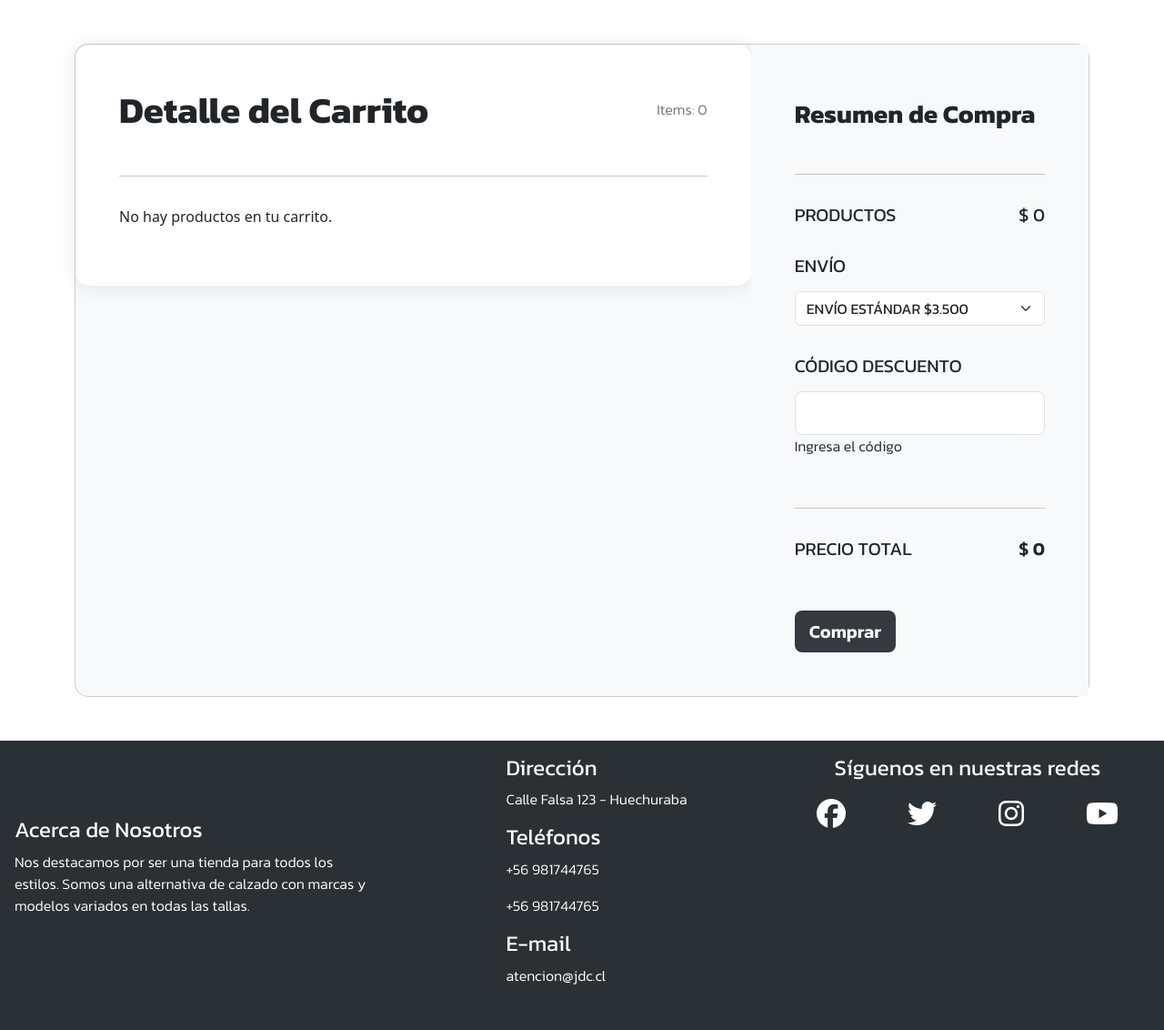
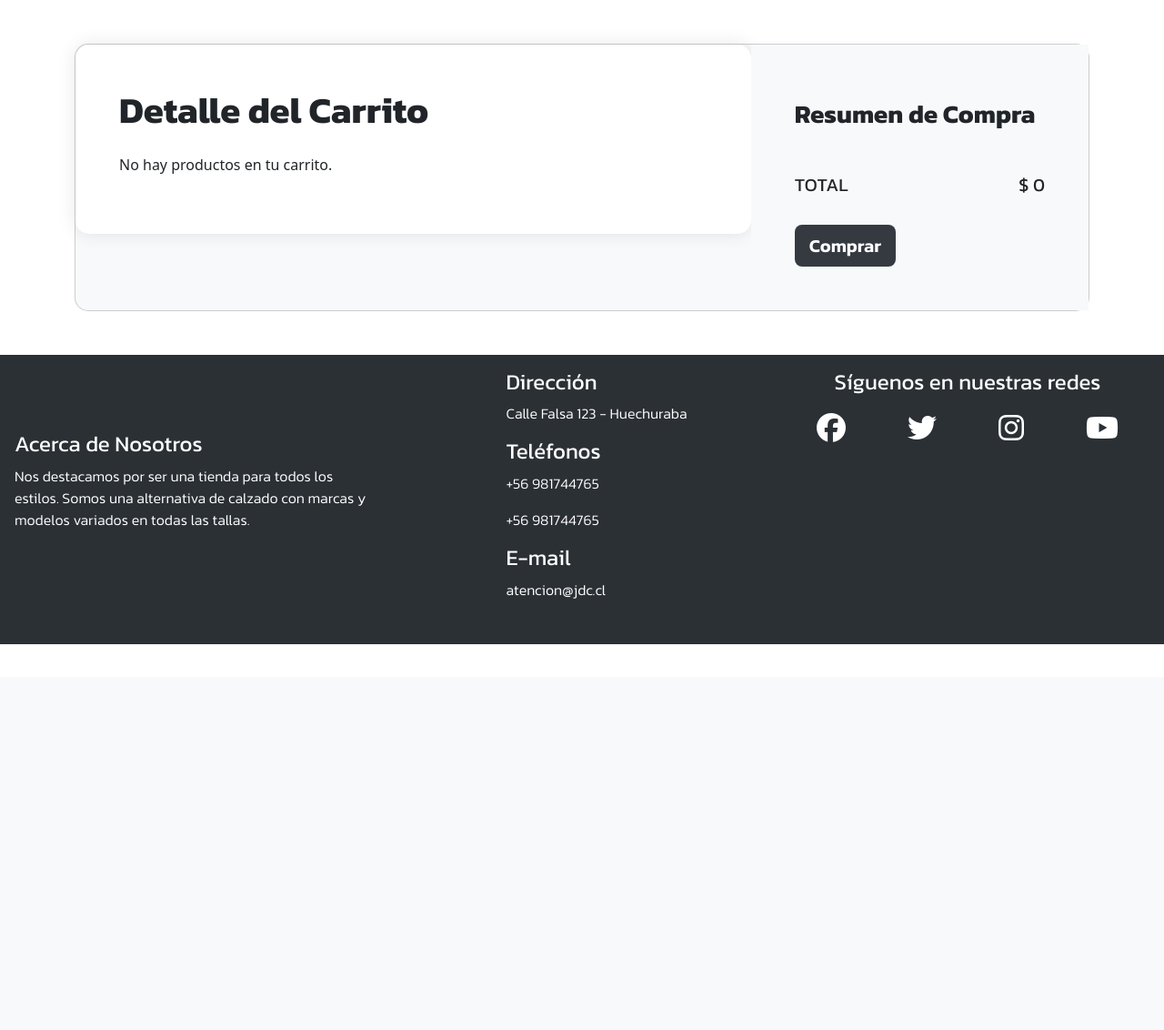
Before and after one commit to mossycl/storefront, a Django app: page /store/carrito/ in a window 1280 px wide. Shown: the part 56-1188 px from the top of the page at 91% size. After the commit the page ends 764 px from the top, so only its background shows below. Run offline with Django 4.2, Linux system fonts and the light colour scheme; a user stored in the database is signed in; some libraries are stand-ins or nearby versions.

Commit message:
pagina-funciona3

```diff
--- a/jdc/urls.py
+++ b/jdc/urls.py
@@ -22,4 +22,5 @@ urlpatterns = [
      path('store/', include('store.urls')),
     path('login/', include('login.urls')),
     path('accounts/',include("django.contrib.auth.urls")),
+
 ]
--- a/store/templates/carrito/carrito.html
+++ b/store/templates/carrito/carrito.html
@@ -16,14 +16,16 @@
                         <div class="row g-0">
                             <div class="col-lg-8">
                                 <div class="p-5" id="carritoCol">
-                                        <div class="d-flex justify-content-between align-items-center mb-5">
-                                            <h1 class="fw-bold mb-0 kanit-semibold">Detalle del Carrito</h1>
-                                            <h6 class="mb-0 text-muted kanit-light" id="itemCount">Items: {{ productos|length }}</h6>
-                                        </div>
-                                        <hr class="my-4">
+                                    <h1 class="fw-bold mb-4 kanit-semibold">Detalle del Carrito</h1>
                                     {% for producto in productos %}
                                     <div class="d-flex justify-content-between align-items-center mb-3">
-                                            <div>{{ producto.producto.nombre_prod }} - {{ producto.cantidad }} unidades</div>
+                                        <img src="{{ producto.imagen_url }}" alt="{{ producto.producto.nombre_prod }}" style="width: 50px; height: auto;">
+                                        <div>{{ producto.producto.nombre_prod }}</div>
+                                        <div>
+                                            <button onclick="cambiarCantidad('{{ producto.producto.id_producto }}', -1)">-</button>
+                                            {{ producto.cantidad }}
+                                            <button onclick="cambiarCantidad('{{ producto.producto.id_producto }}', 1)">+</button>
+                                        </div>
                                         <div>$ {{ producto.subtotal }}</div>
                                     </div>
                                     {% empty %}
@@ -34,33 +36,11 @@
                             <div class="col-lg-4 bg-grey">
                                 <div class="p-5">
                                     <h3 class="fw-bold mb-5 mt-2 pt-1 kanit-semibold">Resumen de Compra</h3>
-                                        <hr class="my-4">
                                     <div class="d-flex justify-content-between mb-4">
-                                            <h5 class="text-uppercase kanit-regular">Productos</h5>
-                                            <h5 class="kanit-regular" id="subTotal">$ {{ total }}</h5>
+                                        <h5 class="text-uppercase kanit-regular">Total</h5>
+                                        <h5 class="kanit-regular" id="totalPrice">$ {{ total }}</h5>
                                     </div>
-                                        <h5 class="text-uppercase mb-3 kanit-regular">Envío</h5>
-                                        <div class="mb-4 pb-2">
-                                            <select id="selectEnvio" class="form-select kanit-regular">
-                                                <option value="1">ENVÍO ESTÁNDAR $3.500</option>
-                                                <option value="2">STARKEN $5.000</option>
-                                                <option value="3">CHILEXPRESS $4.500</option>
-                                                <option value="4">CORREOS DE CHILE $7.000</option>
-                                            </select>
-                                        </div>
-                                        <h5 class="text-uppercase mb-3 kanit-regular">Código descuento</h5>
-                                        <div class="mb-5">
-                                            <div class="form-outline">
-                                                <input type="text" id="form3Examplea2" class="form-control form-control-lg" />
-                                                <label class="form-label kanit-light" for="form3Examplea2">Ingresa el código</label>
-                                            </div>
-                                        </div>
-                                        <hr class="my-4">
-                                        <div class="d-flex justify-content-between mb-5">
-                                            <h5 class="text-uppercase kanit-regular">Precio total</h5>
-                                            <h5 class="kanit-semibold" id="totalPrice">$ {{ total }}</h5>
-                                        </div>
-                                        <button type="button" id="comprarBtn" class="btn btn-dark btn-block btn-lg kanit-semibold">Comprar</button>
+                                    <button type="button" class="btn btn-dark btn-block btn-lg kanit-semibold">Comprar</button>
                                 </div>
                             </div>
                         </div>
@@ -71,3 +51,27 @@
     </div>
 </section>
 {% endblock %}
+
+{% block script %}
+<script>
+    function cambiarCantidad(productoId, cambio) {
+        const url = "{% url 'modificar_cantidad' %}";
+        fetch(url, {
+            method: 'POST',
+            headers: {
+                'Content-Type': 'application/json',
+                'X-CSRFToken': '{{ csrf_token }}'
+            },
+            body: JSON.stringify({productoId: productoId, cambio: cambio})
+        })
+        .then(response => response.json())
+        .then(data => {
+            if (data.success) {
+                location.reload();  // Recarga la página para ver los cambios
+            } else {
+                alert(data.message);  // Muestra un mensaje si hay un error
+            }
+        });
+    }
+    </script>
+{% endblock %}
--- a/store/urls.py
+++ b/store/urls.py
@@ -6,4 +6,5 @@ urlpatterns = [
     path('zapatillas/', views.zapatillas, name="zapatillas"),
     path('detalle/<str:pk>/', views.detalle, name="detalle"),
     path('carrito/', views.carrito, name='carrito'),
+    path('modificar_cantidad/', views.modificar_cantidad, name='modificar_cantidad'),
 ]
--- a/store/views.py
+++ b/store/views.py
@@ -4,6 +4,10 @@ from .models import Producto, Carrito, CarritoProducto
 from login.models import Usuario
 from django.http import HttpResponseRedirect
 from django.contrib.auth.decorators import login_required
+from django.http import JsonResponse
+from django.views.decorators.csrf import csrf_exempt
+from django.views.decorators.http import require_POST
+import json
 # Create your views here.
 
 @login_required
@@ -48,7 +52,8 @@ def carrito(request):
         {
             'producto': prod,
             'cantidad': carrito[str(prod.id_producto)]['cantidad'],
-            'subtotal': carrito[str(prod.id_producto)]['cantidad'] * prod.precio
+            'subtotal': carrito[str(prod.id_producto)]['cantidad'] * prod.precio,
+            'imagen_url': prod.imagen.url  # Asegúrate de que los productos tienen imágenes asociadas
         }
         for prod in productos
     ]
@@ -58,3 +63,24 @@ def carrito(request):
         'total': total
     }
     return render(request, 'carrito/carrito.html', context)
+
+@require_POST
+@csrf_exempt
+def modificar_cantidad(request):
+    data = json.loads(request.body)
+    producto_id = data.get('productoId')
+    cambio = data.get('cambio')
+
+    if producto_id and cambio:
+        carrito = request.session.get('carrito', {})
+        if str(producto_id) in carrito:
+            if cambio == -1 and carrito[str(producto_id)]['cantidad'] > 1:
+                carrito[str(producto_id)]['cantidad'] -= 1
+            elif cambio == 1:
+                carrito[str(producto_id)]['cantidad'] += 1
+
+            request.session['carrito'] = carrito
+            return JsonResponse({'success': True, 'message': 'Carrito actualizado.'})
+        else:
+            return JsonResponse({'success': False, 'message': 'Producto no encontrado en el carrito.'})
+    return JsonResponse({'success': False, 'message': 'Datos incorrectos.'})
```
Also changed, not shown: db.sqlite3. Lines whose indentation alone changed are shown as unchanged.
